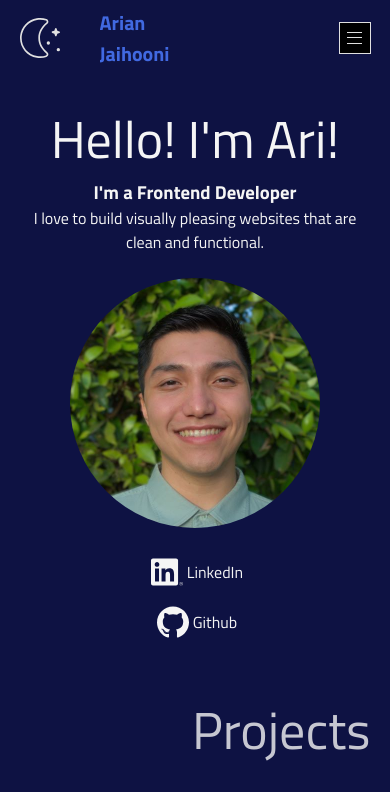
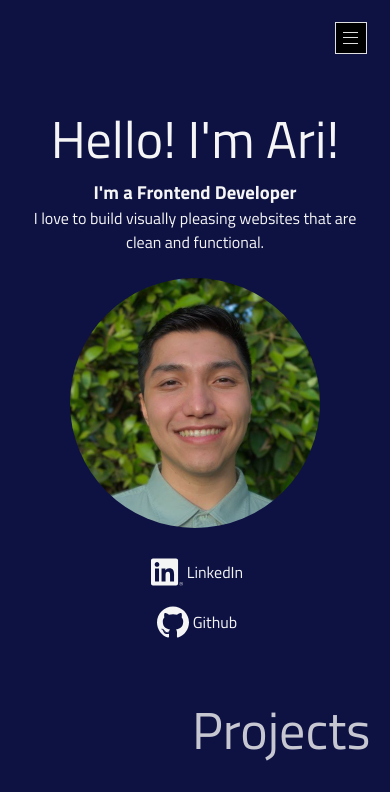
Before and after one commit to AriJai/portfolio, a React (Create React App) app: page / in a window 390 px wide. Shown: the top 792 px of the page. Built offline with nearby package versions, Linux system fonts and the light colour scheme; a web font is replaced by a local one.

Commit message:
Making hamburger menu more efficient for mobile devices.

```diff
--- a/src/Footer/Footer.module.css
+++ b/src/Footer/Footer.module.css
@@ -88,6 +88,12 @@
     padding: 0;
 }
 
+@media (max-width: 768px) {
+    .mainContainer {
+        min-height: 100vh;
+    }
+}
+
 
 @keyframes moving {
 
--- a/src/Header/Header.js
+++ b/src/Header/Header.js
@@ -73,6 +73,9 @@ const Header = () => {
             <div className={`wrap`}>
                 <div className={`content ${styles.headerContent}`}>
 
+
+                    <div className={`${styles.navigationSection} ${toggle.activeHamburger ? styles.navigationForMobile : ""}`} id="nav" >
+
                         {
                             isLightmode ?
                                 <button onClick={handleVisibility} className={styles.iconWrapper}>
@@ -89,22 +92,6 @@ const Header = () => {
                             <span className={styles.nameL}>Jaihooni</span>
                         </h1>
 
-
-                    <div className={`${styles.hamburger} ${toggle.activeHamburger ? styles.hamburgerIsActive : ""}`} id="ham" onClick={toggleHamburger} >
-                        <div className={styles.lineTop}></div>
-                        <div className={styles.lineMiddle}></div>
-                        <div className={styles.lineBottom}></div>
-                    </div>
-
-
-                    <div className={`${styles.navigationSection} ${toggle.activeHamburger ? styles.navigationForMobile : ""}`} id="nav" >
-                        {width < 768 ?
-                            <p className={styles.fullNameNav}>
-                                <span className={styles.nameF}>Arian</span>
-                                <span className={styles.nameL}>Jaihooni</span>
-                            </p>
-                            : ""
-                        }
                         <nav id="header">
                             <ul className={`${styles.navigationUnorderedList}`}>
                                 <li className={styles.navigationListItemProjects}>
@@ -119,6 +106,11 @@ const Header = () => {
                             </ul>
                         </nav>
                     </div>
+                    <div className={`${styles.hamburger} ${toggle.activeHamburger ? styles.hamburgerIsActive : ""}`} id="ham" onClick={toggleHamburger} >
+                        <div className={styles.lineTop}></div>
+                        <div className={styles.lineMiddle}></div>
+                        <div className={styles.lineBottom}></div>
+                    </div>
 
                     <div className={`${toggle.activeHamburger ? styles.hamburgerOverlay : ""}`} onClick={toggleHamburger}></div>
                 </div>
--- a/src/Header/Header.module.css
+++ b/src/Header/Header.module.css
@@ -10,7 +10,7 @@
     z-index: 10;
     background: var(--primary);
     color: var(--background-dark);
-    transition: top 0.1s, color 1s, background 1s;
+    transition: top 0.1s, color 1s, background 2s;
     border-bottom: 1px solid black;
     box-shadow: 0px 4px 4px var(--black);
 }
@@ -32,7 +32,11 @@
 }
 
 .navigationSection {
-    min-width: 300px;
+    width: 100%;
+    display: flex;
+    align-items: center;
+    justify-content: center;
+    transition: background 1s;
 }
 
 [data-theme='dark'] .container {
@@ -238,41 +242,95 @@ li:hover::after {
 
 @media (max-width: 768px) {
     .mainContainer {
-        grid-template: 75px / 1fr 2fr 0.5fr 1fr;
         box-shadow: unset;
     }
 
+    .container {
+        background: none;
+    }
+
+    [data-theme='dark'] .container {
+        background: none;
+        color: var(--primary);
+    }
+
+    header {
+        pointer-events: none;
+    }
+
     .hamburger {
+        pointer-events: auto;
+    }
+
+    .navigationSection {
+        pointer-events: auto;
+    }
+
+    .hamburgerOverlay {
+        pointer-events: auto;
+    }
+
+    .headerContent {
+        display: grid;
+        align-items: center;
+        justify-items: center;
+        justify-content: center;
+
+        grid-template-columns: 1fr 40px;
+        grid-template-rows: 1fr 0px;
+    }
+
+    .hamburger {
+        grid-column: 2 / 3;
         display: block;
         z-index: 4;
         border: 1px solid var(--white);
     }
 
     .navigationSection {
+        grid-row: 1 / 2;
         position: fixed;
         display: grid;
+        grid-template-columns: 40px 1fr 40px;
+        grid-template-rows: 75px 50px;
         background-color: var(--primary-dark);
         width: 100vw;
         top: -350px;
-        height: 350px;
+        max-height: 350px;
         z-index: 3;
         place-items: center;
-        transition: top 0.2s ease-out;
+        transition: top 0.2s ease-out, background 1s;
 
         .navigationUnorderedList {
             justify-content: center;
-            flex-direction: column;
         }
     }
 
     [data-theme='dark'] .navigationSection {
-        background-color: var(--background-light-light);
+        background-color: var(--background-light);
     }
 
     .navigationForMobile {
         top: 0px;
     }
 
+    .iconWrapper {
+        grid-row: 1 / 2;
+        grid-column: 1 / 2;
+        margin-left: 40px;
+    }
+
+    .fullName {
+        grid-row: 1 / 2;
+        grid-column: 2 / 3;
+        margin-left: 0px;
+    }
+
+    nav {
+        grid-row: 2 / 3;
+        grid-column: 2 / 3;
+        width: 100%;
+    }
 }
 
 @media (min-width: 768px) {
```
Lines whose indentation alone changed are shown as unchanged.
